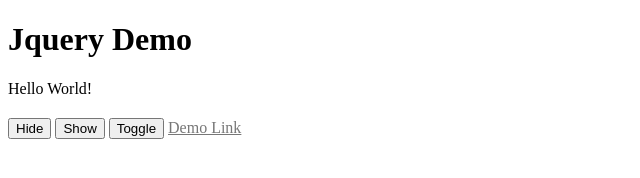
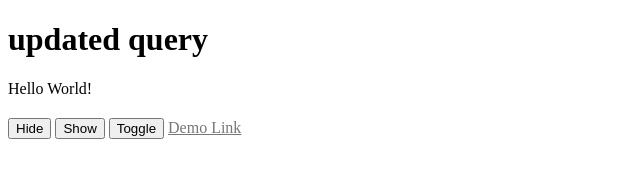
Before and after one commit to Tamarasworld/EWT, a plain HTML site: page demo.html in a window 1280 px wide. Shown: the whole page, without its empty margins (0-640 px from the left). Drawn offline with nearby package versions, Linux system fonts and the light colour scheme.

Commit message:
updated header

```diff
--- a/demo.html
+++ b/demo.html
@@ -10,7 +10,7 @@
 </head>
 
 <body>
-    <h1>Jquery Demo</h1>
+    <h1>updated query</h1>
     <P class="redFont" id="myTag"></P>Hello World!</P>
     <button id="hide">Hide</button>
     <button id="show">Show</button>
```
